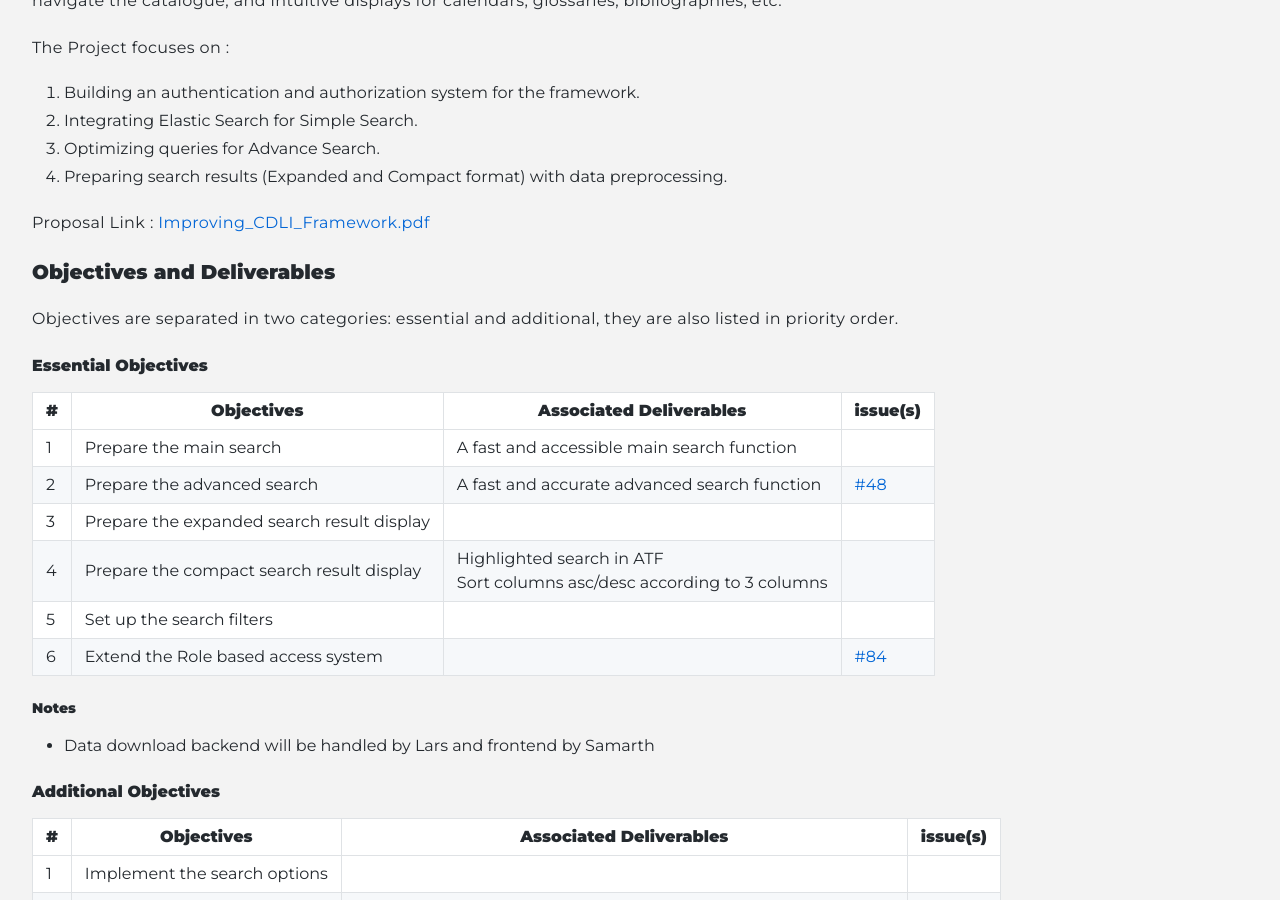
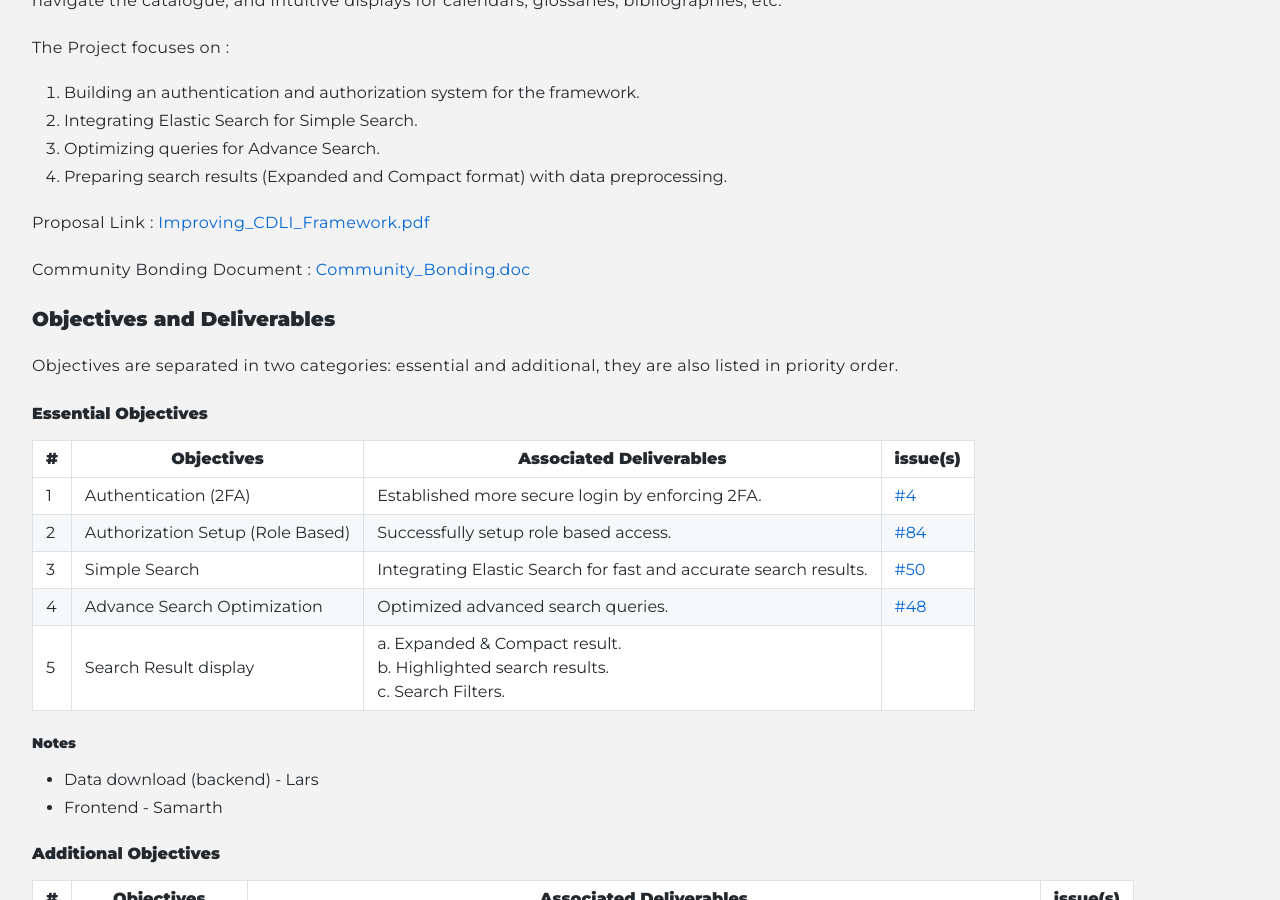
Before and after one commit to cdli-gh/blog, a Jekyll site: the page built from _blog/gsoc20/search/index.md, in a window 1280 px wide and 900 px high, scrolled down 484 px. Built offline with Jekyll 4.4.1, drawn with Linux system fonts in a browser that asks for light colours; some of the changed text lies outside the part shown.

Commit message:
Updated Objectives.
1. Added Community Bonding Document
2. Update Objectives and Deliverables.

```diff
--- a/_blog/gsoc20/search/index.md
+++ b/_blog/gsoc20/search/index.md
@@ -16,6 +16,8 @@ The Project focuses on :
 
 Proposal Link : [Improving_CDLI_Framework.pdf](https://github.com/cdli-gh/Framework/blob/master/Proposal/2020/Improving_CDLI_Framework.pdf)
 
+Community Bonding Document : [Community_Bonding.doc](https://docs.google.com/document/d/10jLp2_WdBhSancW3kfLFrthvOO7PO-UgB5nqGVjsDMk/edit?usp=sharing)
+
 ### Objectives and Deliverables
 Objectives are separated in two categories: essential and additional, they are also listed in priority order.
 
@@ -23,23 +25,22 @@ Objectives are separated in two categories: essential and additional, they are a
 
 |\#|Objectives|Associated Deliverables|issue(s)|
 |---	|---	|---	|---	|
-|1   	|Prepare the main search|A fast and accessible main search function|   	|
-|2   	|Prepare the advanced search|A fast and accurate advanced search function|[#48](https://gitlab.com/cdli/framework/-/issues/48)|
-|3   	|Prepare the expanded search result display|   	|   	|
-|4   	|Prepare the compact search result display|Highlighted search in ATF<br>Sort columns asc/desc according to 3 columns|
-|5   	|Set up the search filters|   	|   	|
-|6   	|Extend the Role based access system|   	|[#84](https://gitlab.com/cdli/framework/-/issues/84)|
+|1   	| Authentication (2FA)|Established more secure login by enforcing 2FA. | [#4](https://gitlab.com/cdli/framework/-/issues/4) |
+|2   	| Authorization Setup (Role Based) | Successfully setup role based access. | [#84](https://gitlab.com/cdli/framework/-/issues/84) |
+|3   	| Simple Search | Integrating Elastic Search for fast and accurate search results. | [#50](https://gitlab.com/cdli/framework/-/issues/50) |
+|4   	| Advance Search Optimization | Optimized advanced search queries. | [#48](https://gitlab.com/cdli/framework/-/issues/48) |
+|5   	| Search Result display | a. Expanded & Compact result.<br>b. Highlighted search results.<br>c. Search Filters. | []() |
 
 ##### Notes
-* Data download backend will be handled by Lars and frontend by Samarth
-
+* Data download (backend) - Lars
+* Frontend - Samarth
 
 #### Additional Objectives
 
 |\#|Objectives|Associated Deliverables|issue(s)|
 |---	|---	|---	|---	|
-|1   	|Implement the search options|   	|   	|
-|2   	|Implement Rocket Chat|A rocket chat docker container which can be deployed without fuss|[#95](https://gitlab.com/cdli/framework/-/issues/95)|
+|1   	| Search Settings | A separate setting page for displaying search page and search result according to configuration. |  [#37](https://gitlab.com/cdli/framework/-/issues/37) |
+|2   	| Rocket.Chat Setup | Setting up and deploying Rocket.Chat for CDLI Developers. |[#95](https://gitlab.com/cdli/framework/-/issues/95)|
 
 ### Tentative timeline
 
```
